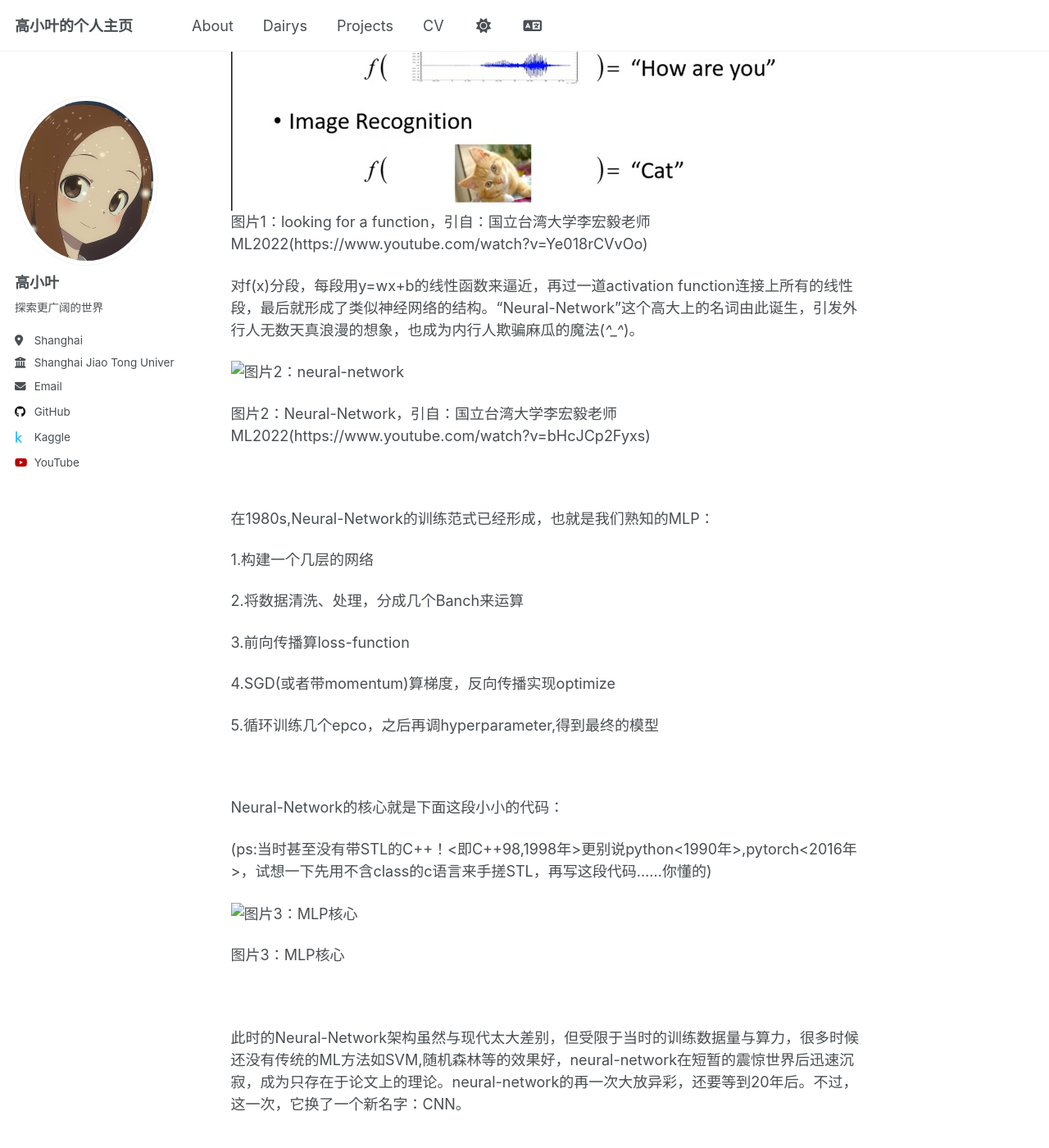
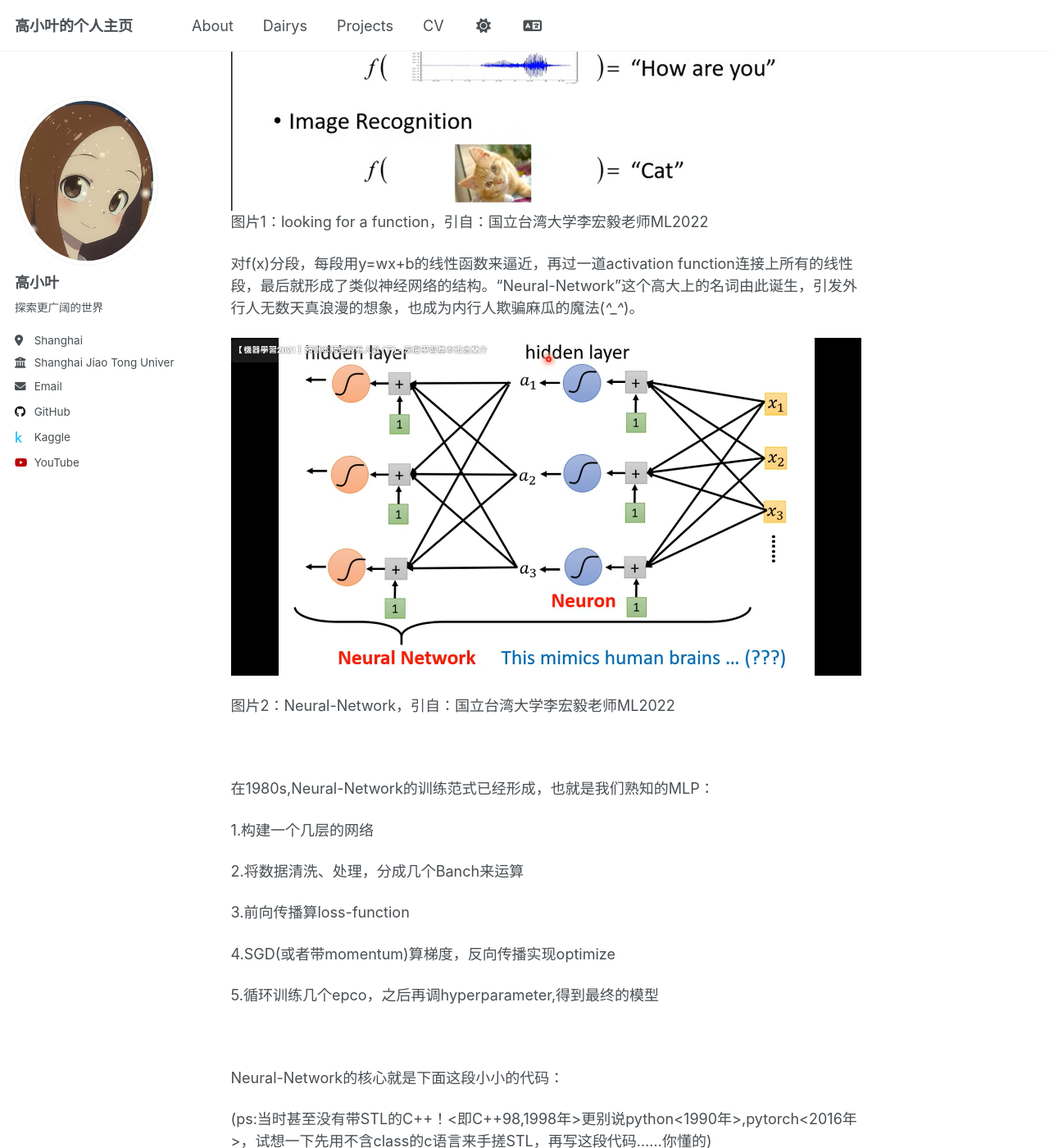
Before and after one commit to gaoyesjtu/gaoyesjtu.github.io, a Jekyll site: the page built from _dairys/第一章/1.沉寂的开端：从neural-network到CNN.md, in a window 1280 px wide and 1400 px high, scrolled down 768 px. Shown: the whole window at 82% size. Built offline with Jekyll 4.4.1, drawn with Linux system fonts in a browser that asks for light colours; comment, search, counter and statistics services are not loaded.

Commit message:
Update 1.沉寂的开端：从neural-network到CNN.md

```diff
--- a/_dairys/第一章/1.沉寂的开端：从neural-network到CNN.md
+++ b/_dairys/第一章/1.沉寂的开端：从neural-network到CNN.md
@@ -18,14 +18,14 @@ Neural-Network并不是近二十年才提出的理论，虽然在近二十年，
 最初的Neural-Network,也就是我们今天常用的Fully-Connected-Network,其实是基于函数的拟合来提出的：现在有一大笔数据，我们的目标就是寻找一个带有未知参量的函式f(X)，让它对我们的目标变量Y的预测loss最低。
 
 ![图片1：looking for a function](/images/pictures/石器时代/图片1.png)
-图片1：looking for a function，引自：国立台湾大学李宏毅老师ML2022(https://www.youtube.com/watch?v=Ye018rCVvOo)
+图片1：looking for a function，引自：国立台湾大学李宏毅老师ML2022[](https://www.youtube.com/watch?v=Ye018rCVvOo)
 
 
 对f(x)分段，每段用y=wx+b的线性函数来逼近，再过一道activation function连接上所有的线性段，最后就形成了类似神经网络的结构。“Neural-Network”这个高大上的名词由此诞生，引发外行人无数天真浪漫的想象，也成为内行人欺骗麻瓜的魔法(*^_^*)。
 
-![图片2：neural-network](../../images/pictures/石器时代/图片2.png)
+![图片2：neural-network](/images/pictures/石器时代/图片2.png)
 
-图片2：Neural-Network，引自：国立台湾大学李宏毅老师ML2022(https://www.youtube.com/watch?v=bHcJCp2Fyxs)
+图片2：Neural-Network，引自：国立台湾大学李宏毅老师ML2022[](https://www.youtube.com/watch?v=bHcJCp2Fyxs)
 
 <br>
 
@@ -47,7 +47,7 @@ Neural-Network的核心就是下面这段小小的代码：
 
 (ps:当时甚至没有带STL的C++！<即C++98,1998年>更别说python<1990年>,pytorch<2016年>，试想一下先用不含class的c语言来手搓STL，再写这段代码……你懂的)
 
-![图片3：MLP核心](../../images/pictures/石器时代/图片3.png)
+![图片3：MLP核心](/images/pictures/石器时代/图片3.png)
 
 图片3：MLP核心
 
```
